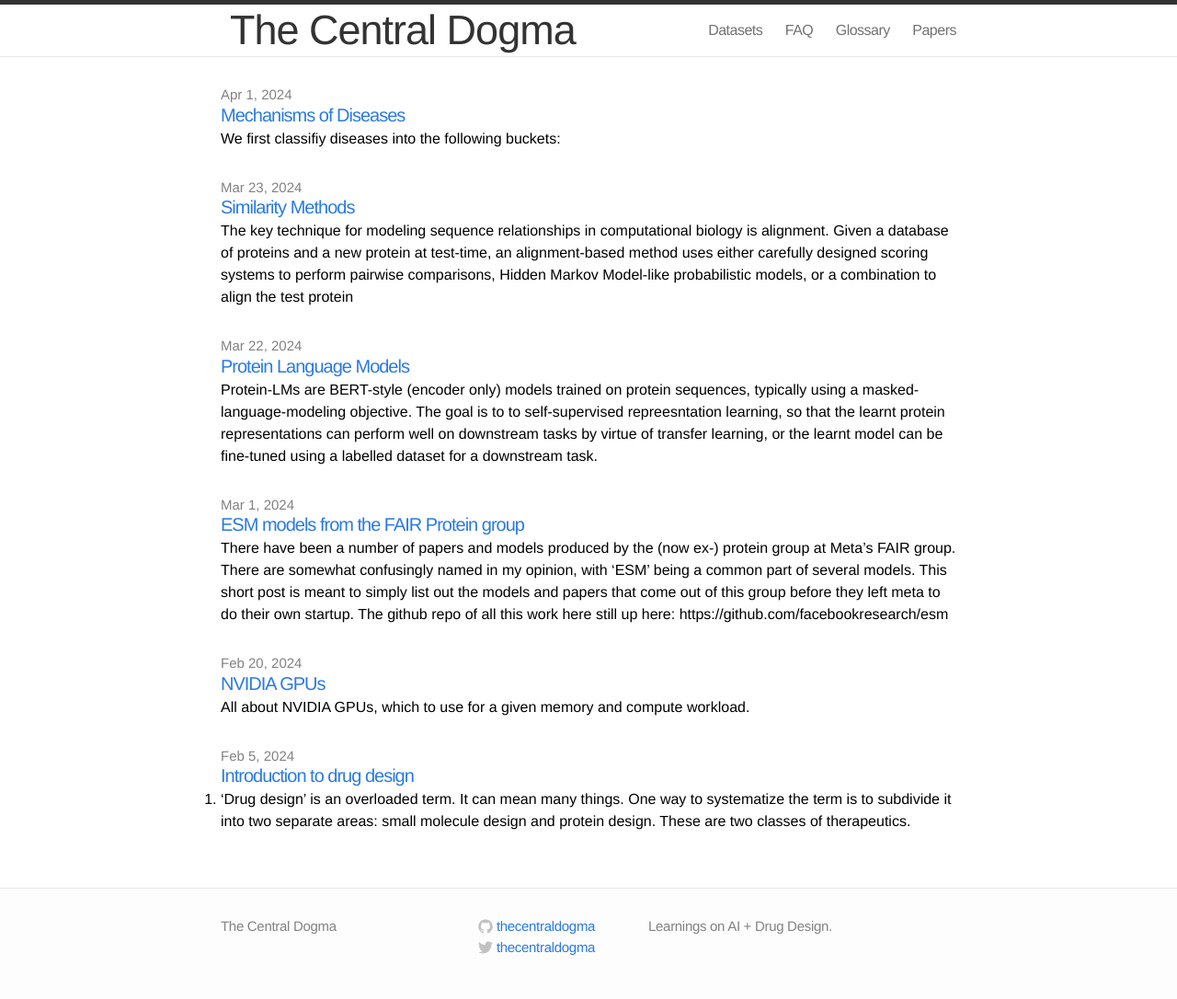
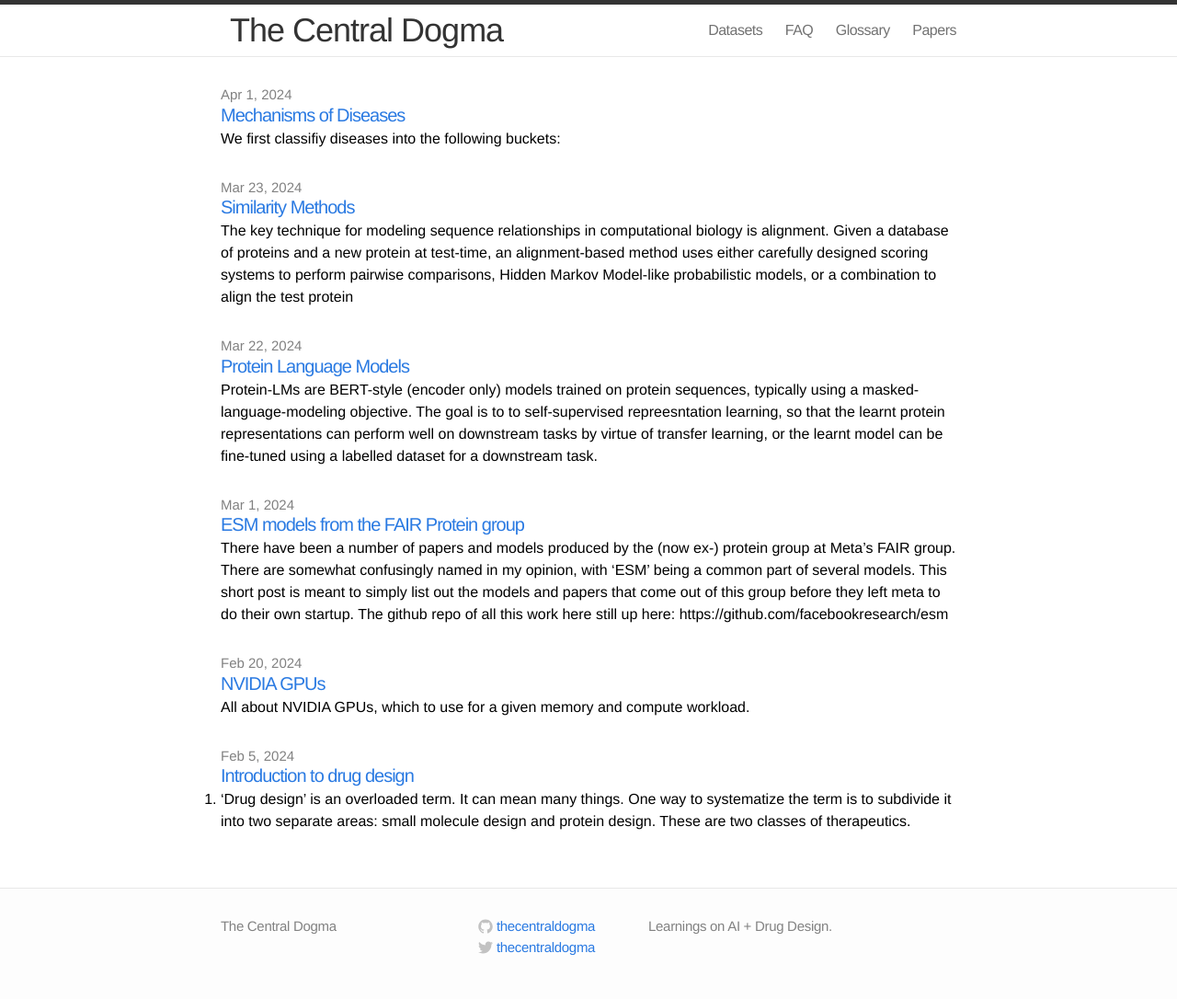
Before and after one commit to thecentraldogma/thecentraldogma.github.io, a Jekyll site: the page built from index.html, in a window 1280 px wide. Shown: the whole page at 92% size. Built offline with Jekyll 4.4.1, drawn with Linux system fonts in a browser that asks for light colours.

Commit message:
title fint size 35

```diff
--- a/css/main.css
+++ b/css/main.css
@@ -52,7 +52,7 @@ a:visited { color: #205caa; }
 .site-title:visited {
   display: block;
   color: #333;
-  font-size: 45px;
+  font-size: 36px;
   letter-spacing: -1px;
   float: left;
   line-height: 56px;
```
